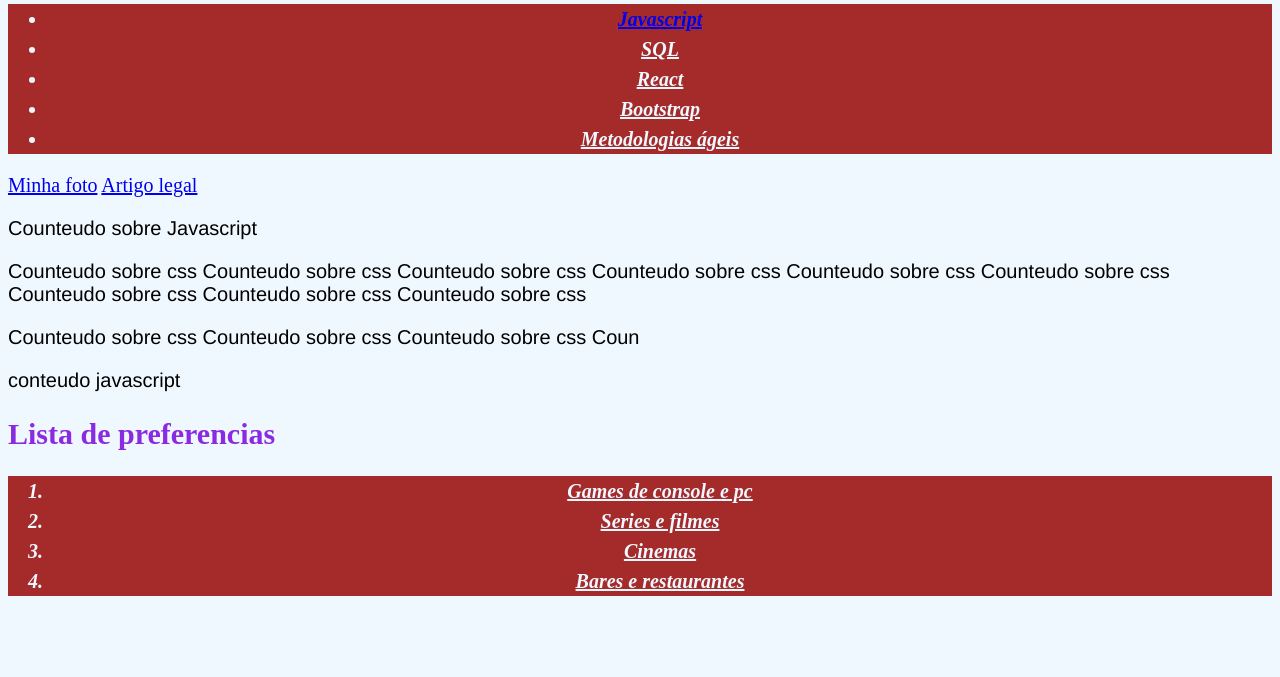
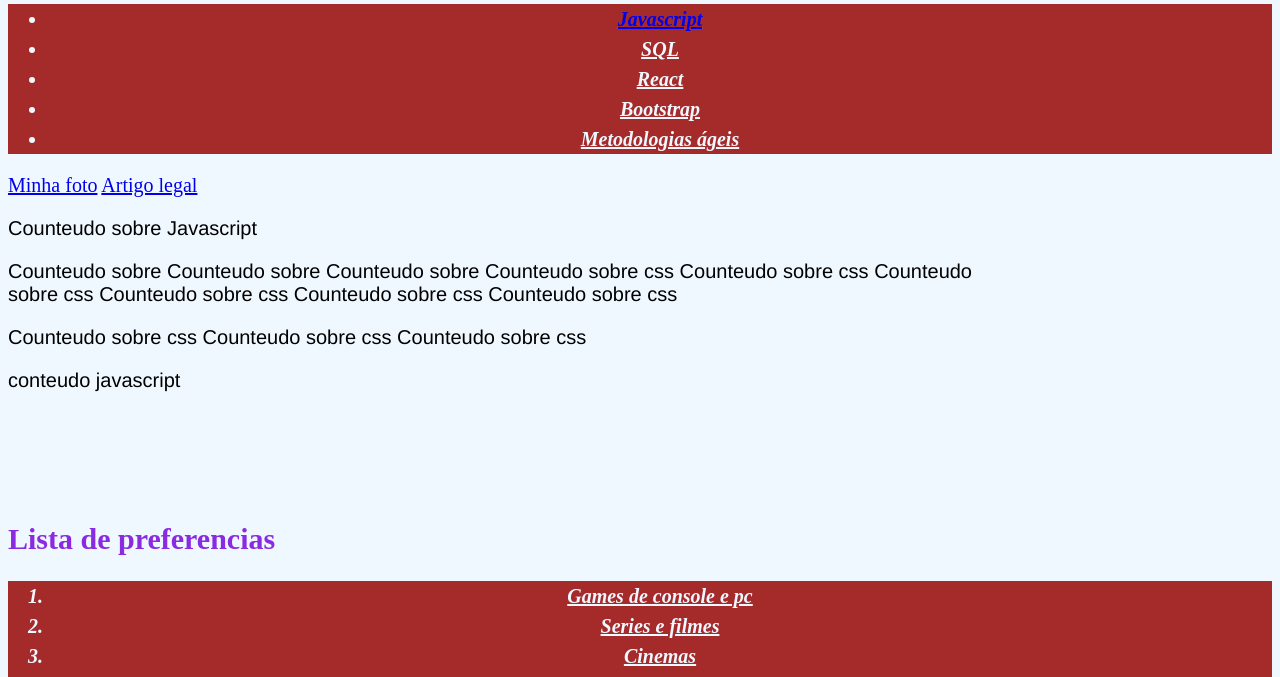
Before and after one commit to DanielGomes25/Projeto-Trybe, a plain HTML site: page fundamentos/seção3-introdução-a-html-e-css/Dia 02 css/index.html in a window 1280 px wide. Shown: the part 502-1179 px from the top of the page. Before the commit the page ends 1118 px from the top, so only its background shows below. Drawn offline with Linux system fonts and the light colour scheme.

Commit message:
adicionado div e alguns tags de deslocamento

```diff
--- a/fundamentos/seção3-introdução-a-html-e-css/Dia 02 css/index.html
+++ b/fundamentos/seção3-introdução-a-html-e-css/Dia 02 css/index.html
@@ -26,10 +26,13 @@
   <a href="#minha-foto">Minha foto</a>
   <a href="https://blog.betrybe.com/carreira/frontend/" target="_blank">Artigo legal</a>
 
+<div class="paragrafos">
 <p >Counteudo sobre Javascript</p>
-<p>Counteudo sobre css Counteudo sobre css Counteudo sobre css Counteudo sobre css Counteudo sobre css Counteudo sobre css Counteudo sobre css Counteudo sobre css Counteudo sobre css</p>
-<p>Counteudo sobre css Counteudo sobre css Counteudo sobre css Coun
+<p>Counteudo sobre  Counteudo sobre Counteudo sobre Counteudo sobre css Counteudo sobre css Counteudo sobre css Counteudo sobre css Counteudo sobre css Counteudo sobre css
+<p>Counteudo sobre css Counteudo sobre css Counteudo sobre css
 <p id="java"> conteudo javascript</p>
+</div>
+
 <h2 id="list">Lista de preferencias</h2>
 <ol class="list-style">
   <li id="games">Games de console e pc</li>
--- a/fundamentos/seção3-introdução-a-html-e-css/Dia 02 css/style.css
+++ b/fundamentos/seção3-introdução-a-html-e-css/Dia 02 css/style.css
@@ -21,3 +21,12 @@ h2 {
   p {
     font-family: 'Franklin Gothic Medium', 'Arial Narrow', Arial, sans-serif;
   }
+  .css {
+    color: blue;
+  }
+  .paragrafos {
+  text-decoration-style: dashed;
+  width: 80%;
+  height: 300px;
+  overflow: auto;
+  }
```
